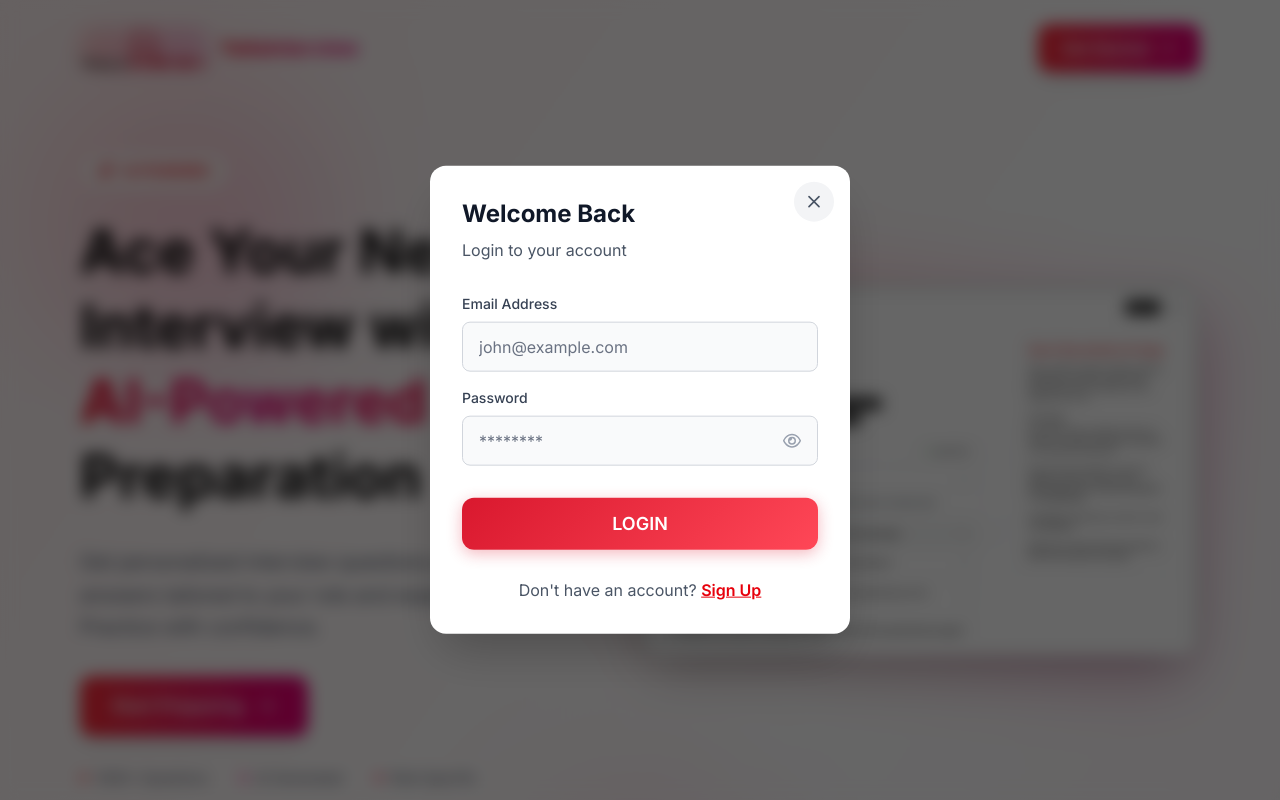
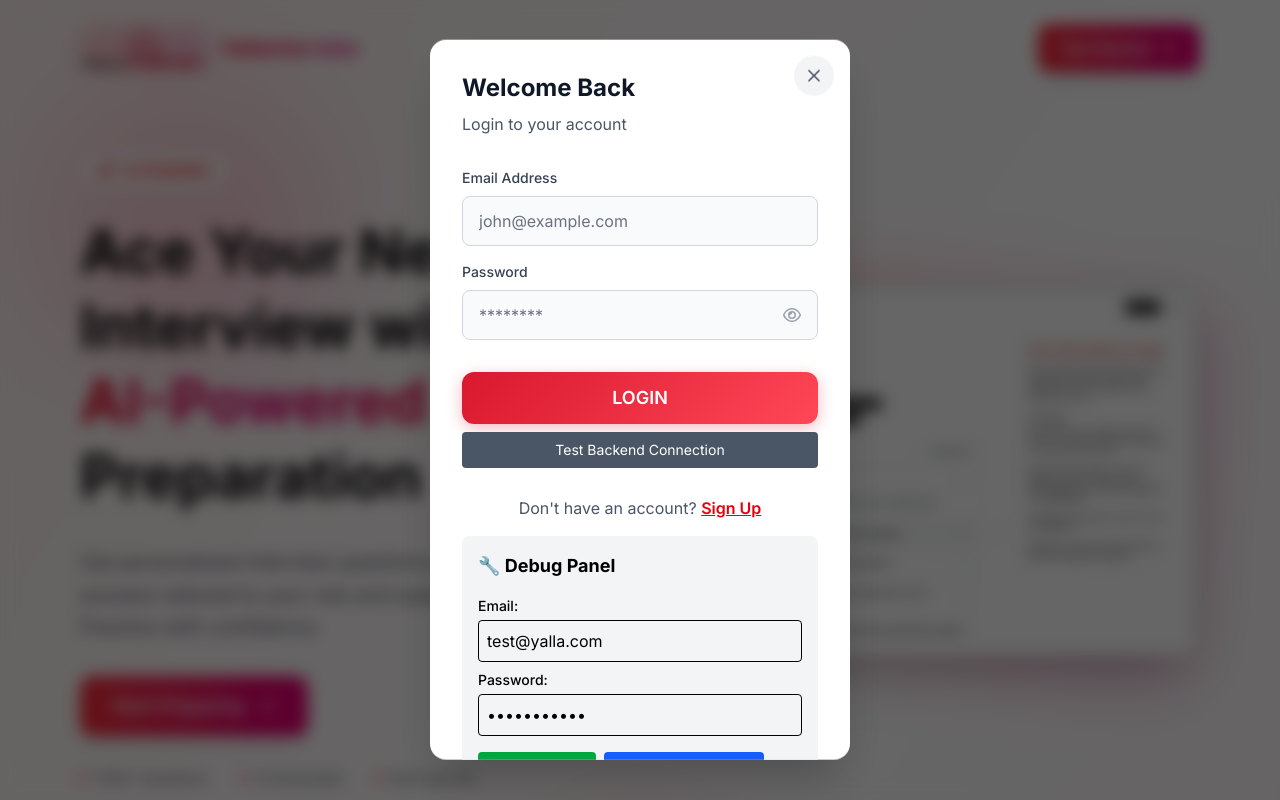
Before and after one commit to belkhelfamehdi/yalla_interview_Frontend, a React (Vite) app: page / in a window 1280 px wide. Both pictures are taken after a click on the button "Get Started". Shown: the top 800 px of the page. Built offline with nearby package versions, Linux system fonts and the light colour scheme; no server answers.

Commit message:
feat: add debug login functionality and backend connection testing in Login component

```diff
--- /dev/null
+++ b/src/components/DebugPanel.tsx
@@ -0,0 +1,166 @@
+import React, { useState } from 'react';
+
+const DebugPanel: React.FC = () => {
+  const [email, setEmail] = useState('test@yalla.com');
+  const [password, setPassword] = useState('password123');
+  const [results, setResults] = useState<string>('');
+
+  const testDirectFetch = async () => {
+    const baseUrl = import.meta.env.VITE_API_BASE_URL;
+    const url = `${baseUrl}api/auth/login`;
+
+    const payload = { email, password };
+
+    console.log('🔍 Direct fetch test:');
+    console.log('URL:', url);
+    console.log('Payload:', payload);
+
+    try {
+      const response = await fetch(url, {
+        method: 'POST',
+        headers: {
+          'Content-Type': 'application/json',
+          'Accept': 'application/json',
+        },
+        body: JSON.stringify(payload),
+      });
+
+      const responseData = await response.json();
+
+      const result = {
+        status: response.status,
+        statusText: response.statusText,
+        headers: Object.fromEntries(response.headers.entries()),
+        data: responseData,
+      };
+
+      console.log('📥 Response:', result);
+      setResults(JSON.stringify(result, null, 2));
+
+    } catch (error) {
+      console.error('💥 Fetch error:', error);
+      setResults(`Error: ${error}`);
+    }
+  };
+
+  const testAxios = async () => {
+    try {
+      const axiosInstance = (await import('../../utils/axiosInstance')).default;
+      const { API_PATHS } = await import('../../utils/apiPaths');
+
+      console.log('🔍 Axios test:');
+      console.log('URL:', `${import.meta.env.VITE_API_BASE_URL}${API_PATHS.AUTH.LOGIN}`);
+      console.log('Payload:', { email, password });
+
+      const response = await axiosInstance.post(API_PATHS.AUTH.LOGIN, {
+        email,
+        password,
+      });
+
+      const result = {
+        status: response.status,
+        statusText: response.statusText,
+        headers: response.headers,
+        data: response.data,
+      };
+
+      console.log('📥 Axios Response:', result);
+      setResults(JSON.stringify(result, null, 2));
+
+    } catch (error: any) {
+      console.error('💥 Axios error:', error);
+      const errorResult = {
+        message: error.message,
+        status: error.response?.status,
+        statusText: error.response?.statusText,
+        data: error.response?.data,
+        config: {
+          url: error.config?.url,
+          method: error.config?.method,
+          headers: error.config?.headers,
+          data: error.config?.data,
+        }
+      };
+      setResults(JSON.stringify(errorResult, null, 2));
+    }
+  };
+
+  const testBackendHealth = async () => {
+    try {
+      const baseUrl = import.meta.env.VITE_API_BASE_URL;
+      const response = await fetch(`${baseUrl}api/health`);
+      const data = await response.json();
+
+      const result = {
+        status: response.status,
+        data,
+        timestamp: new Date().toISOString()
+      };
+
+      console.log('💚 Health check:', result);
+      setResults(JSON.stringify(result, null, 2));
+
+    } catch (error) {
+      console.error('💥 Health check failed:', error);
+      setResults(`Health check failed: ${error}`);
+    }
+  };
+
+  return (
+    <div className="p-4 bg-gray-100 rounded-lg mt-4">
+      <h3 className="text-lg font-bold mb-4">🔧 Debug Panel</h3>
+
+      <div className="mb-4">
+        <div className="mb-2">
+          <label className="block text-sm font-medium mb-1">Email:</label>
+          <input
+            type="email"
+            value={email}
+            onChange={(e) => setEmail(e.target.value)}
+            className="w-full p-2 border rounded"
+          />
+        </div>
+        <div className="mb-2">
+          <label className="block text-sm font-medium mb-1">Password:</label>
+          <input
+            type="password"
+            value={password}
+            onChange={(e) => setPassword(e.target.value)}
+            className="w-full p-2 border rounded"
+          />
+        </div>
+      </div>
+
+      <div className="flex gap-2 mb-4 flex-wrap">
+        <button
+          onClick={testBackendHealth}
+          className="px-4 py-2 bg-green-600 text-white rounded hover:bg-green-700"
+        >
+          Test Health
+        </button>
+        <button
+          onClick={testDirectFetch}
+          className="px-4 py-2 bg-blue-600 text-white rounded hover:bg-blue-700"
+        >
+          Test Direct Fetch
+        </button>
+        <button
+          onClick={testAxios}
+          className="px-4 py-2 bg-purple-600 text-white rounded hover:bg-purple-700"
+        >
+          Test Axios
+        </button>
+      </div>
+
+      <div className="bg-black text-green-400 p-3 rounded overflow-auto max-h-96">
+        <pre className="text-xs whitespace-pre-wrap">{results || 'Click a test button to see results...'}</pre>
+      </div>
+
+      <div className="mt-2 text-xs text-gray-600">
+        Base URL: {import.meta.env.VITE_API_BASE_URL}
+      </div>
+    </div>
+  );
+};
+
+export default DebugPanel;
--- a/src/pages/Auth/Login.tsx
+++ b/src/pages/Auth/Login.tsx
@@ -7,9 +7,9 @@ import {
 import Input from "../../components/Inputs/Input";
 import SpinnerLoader from "../../components/Loader/SpinnerLoader";
 import { useNavigate } from "react-router-dom";
-import axiosInstance from "../../utils/axiosInstance";
-import { API_PATHS } from "../../utils/apiPaths";
 import { UserContext } from "../../context/userContext";
+import { debugLogin, testBackendConnection } from "../../utils/debugLogin";
+import DebugPanel from "../../components/DebugPanel";
 import type { AxiosError } from "axios";
 
 interface LoginProps {
@@ -48,10 +48,12 @@ const Login: React.FC<LoginProps> = ({ setCurrentPage }) => {
     setError("");
 
     try {
-      const response = await axiosInstance.post(API_PATHS.AUTH.LOGIN, {
-        email,
-        password,
-      });
+      // Test backend connection first
+      console.log('🔍 Testing backend connection...');
+      await testBackendConnection();
+
+      // Use debug login to get detailed information
+      const response = await debugLogin(email, password);
 
       const { data } = response.data;
       setIsLoading(false);
@@ -112,9 +114,18 @@ const Login: React.FC<LoginProps> = ({ setCurrentPage }) => {
               <SpinnerLoader />
             </button>
           ) : (
-            <button type="submit" className="w-full btn-primary py-3 text-lg font-semibold">
-              LOGIN
-            </button>
+            <>
+              <button type="submit" className="w-full btn-primary py-3 text-lg font-semibold">
+                LOGIN
+              </button>
+              <button
+                type="button"
+                onClick={() => testBackendConnection()}
+                className="w-full mt-2 bg-gray-600 text-white py-2 rounded hover:bg-gray-700 text-sm"
+              >
+                Test Backend Connection
+              </button>
+            </>
           )}
         </div>
 
@@ -131,6 +142,8 @@ const Login: React.FC<LoginProps> = ({ setCurrentPage }) => {
           </p>
         </div>
       </form>
+
+      <DebugPanel />
     </div>
   );
 };
--- /dev/null
+++ b/src/utils/debugLogin.ts
@@ -0,0 +1,62 @@
+import axiosInstance from "../utils/axiosInstance";
+import { API_PATHS } from "../utils/apiPaths";
+
+// Debug login function to help troubleshoot the 400 error
+export const debugLogin = async (email: string, password: string) => {
+  console.log('🐛 DEBUG LOGIN ATTEMPT');
+  console.log('Email:', email);
+  console.log('Password length:', password?.length);
+  console.log('API URL:', `${import.meta.env.VITE_API_BASE_URL}${API_PATHS.AUTH.LOGIN}`);
+
+  try {
+    // Log the request payload
+    const payload = { email, password };
+    console.log('📤 Request payload:', payload);
+
+    const response = await axiosInstance.post(API_PATHS.AUTH.LOGIN, payload);
+
+    console.log('✅ Response received:', {
+      status: response.status,
+      data: response.data,
+      headers: response.headers
+    });
+
+    return response;
+  } catch (error: any) {
+    console.error('❌ Login error details:', {
+      status: error.response?.status,
+      statusText: error.response?.statusText,
+      data: error.response?.data,
+      headers: error.response?.headers,
+      config: {
+        url: error.config?.url,
+        method: error.config?.method,
+        data: error.config?.data,
+        headers: error.config?.headers
+      }
+    });
+
+    throw error;
+  }
+};
+
+// Test function to check if backend is reachable
+export const testBackendConnection = async () => {
+  try {
+    const healthUrl = `${import.meta.env.VITE_API_BASE_URL}/api/health`;
+    console.log('🔍 Testing backend connection to:', healthUrl);
+
+    const response = await fetch(healthUrl);
+    const data = await response.json();
+
+    console.log('✅ Backend health check:', {
+      status: response.status,
+      data
+    });
+
+    return { success: true, data };
+  } catch (error) {
+    console.error('❌ Backend connection failed:', error);
+    return { success: false, error };
+  }
+};
```
